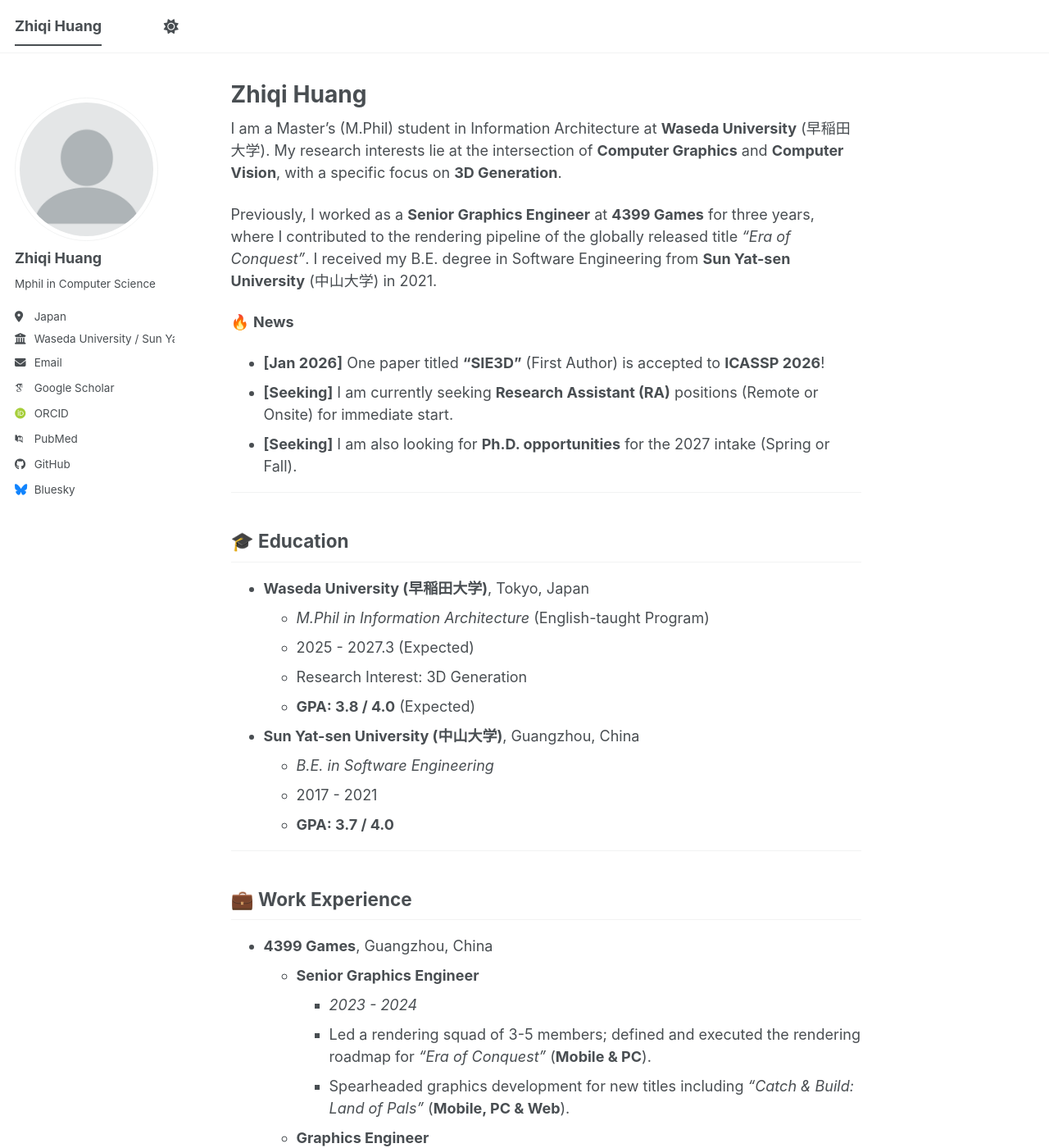
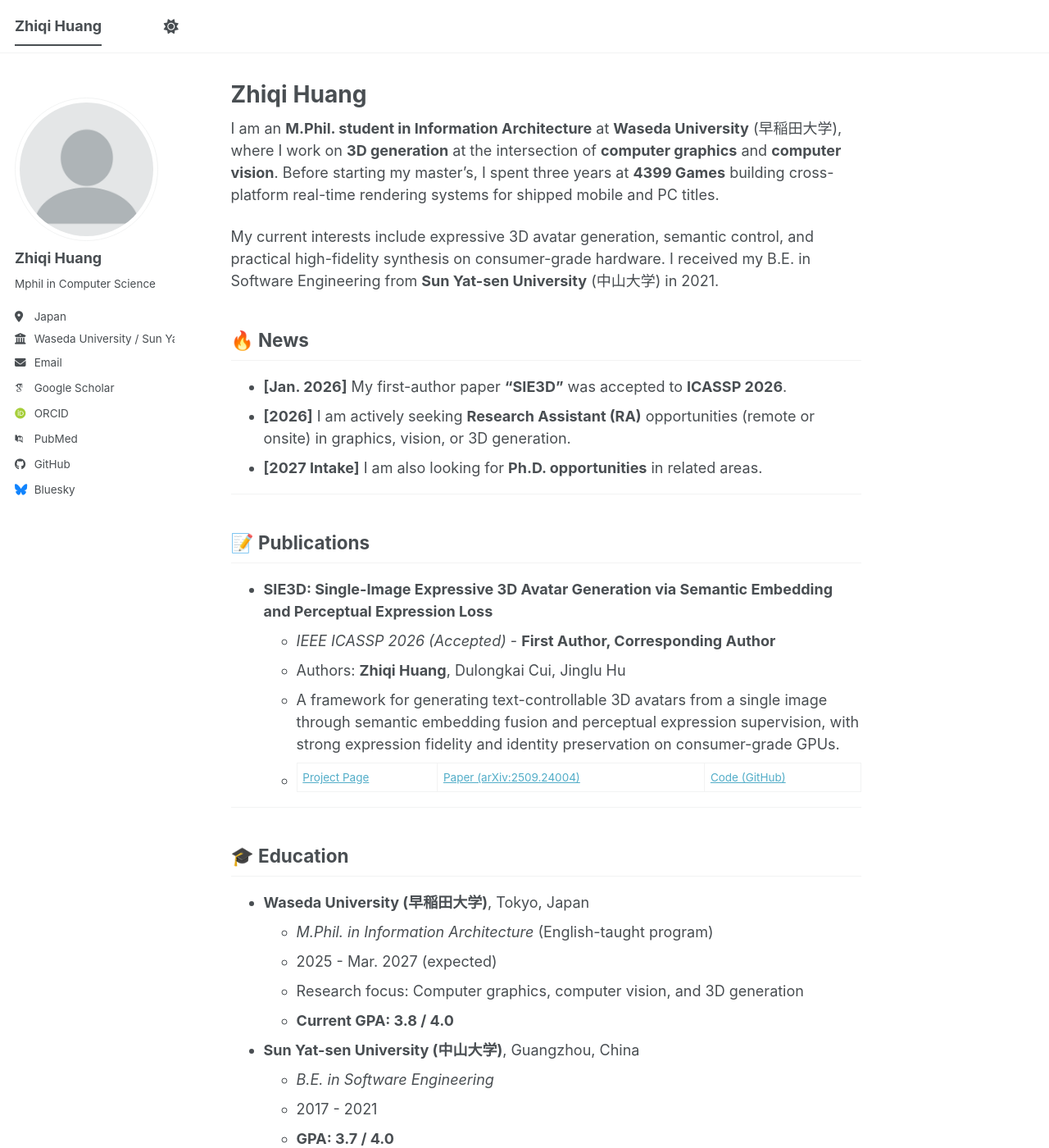
Before and after one commit to huang-zhiqi/huang-zhiqi.github.io, a Jekyll site: the page built from _pages/about.md, in a window 1280 px wide and 1400 px high. Shown: the whole window at 82% size. Built offline with Jekyll 4.4.1, drawn with Linux system fonts in a browser that asks for light colours; some web fonts are replaced; a script bundle is joined from its source files by our own code; library files that are not in the unit come from our copies; some of the changed text lies outside the part shown.

Commit message:
GPT 5.4优化简历

```diff
--- a/_pages/about.md
+++ b/_pages/about.md
@@ -8,24 +8,35 @@
   - /about.html
 ---
 
-I am a Master's (M.Phil) student in Information Architecture at **Waseda University** (早稲田大学). My research interests lie at the intersection of **Computer Graphics** and **Computer Vision**, with a specific focus on **3D Generation**.
+I am an **M.Phil. student in Information Architecture** at **Waseda University** (早稲田大学), where I work on **3D generation** at the intersection of **computer graphics** and **computer vision**. Before starting my master's, I spent three years at **4399 Games** building cross-platform real-time rendering systems for shipped mobile and PC titles.
 
-Previously, I worked as a **Senior Graphics Engineer** at **4399 Games** for three years, where I contributed to the rendering pipeline of the globally released title *"Era of Conquest"*. I received my B.E. degree in Software Engineering from **Sun Yat-sen University** (中山大学) in 2021.
+My current interests include expressive 3D avatar generation, semantic control, and practical high-fidelity synthesis on consumer-grade hardware. I received my B.E. in Software Engineering from **Sun Yat-sen University** (中山大学) in 2021.
 
-🔥 **News**
-*   **[Jan 2026]** One paper titled **"SIE3D"** (First Author) is accepted to **ICASSP 2026**!
-*   **[Seeking]** I am currently seeking **Research Assistant (RA)** positions (Remote or Onsite) for immediate start.
-*   **[Seeking]** I am also looking for **Ph.D. opportunities** for the 2027 intake (Spring or Fall).
+## 🔥 News
+
+* **[Jan. 2026]** My first-author paper **"SIE3D"** was accepted to **ICASSP 2026**.
+* **[2026]** I am actively seeking **Research Assistant (RA)** opportunities (remote or onsite) in graphics, vision, or 3D generation.
+* **[2027 Intake]** I am also looking for **Ph.D. opportunities** in related areas.
+
+---
+
+## 📝 Publications
+
+* **SIE3D: Single-Image Expressive 3D Avatar Generation via Semantic Embedding and Perceptual Expression Loss**
+  * *IEEE ICASSP 2026 (Accepted)* - **First Author, Corresponding Author**
+  * Authors: **Zhiqi Huang**, Dulongkai Cui, Jinglu Hu
+  * A framework for generating text-controllable 3D avatars from a single image through semantic embedding fusion and perceptual expression supervision, with strong expression fidelity and identity preservation on consumer-grade GPUs.
+  * [Project Page](https://huang-zhiqi.github.io/SIE3D/) | [Paper (arXiv:2509.24004)](https://arxiv.org/abs/2509.24004) | [Code (GitHub)](https://github.com/huang-zhiqi/SIE3D)
 
 ---
 
 ## 🎓 Education
 
 * **Waseda University (早稲田大学)**, Tokyo, Japan
-  * *M.Phil in Information Architecture* (English-taught Program)
-  * 2025 - 2027.3 (Expected)
-  * Research Interest: 3D Generation
-  * **GPA: 3.8 / 4.0** (Expected)
+  * *M.Phil. in Information Architecture* (English-taught program)
+  * 2025 - Mar. 2027 (expected)
+  * Research focus: Computer graphics, computer vision, and 3D generation
+  * **Current GPA: 3.8 / 4.0**
 
 * **Sun Yat-sen University (中山大学)**, Guangzhou, China
   * *B.E. in Software Engineering*
@@ -39,22 +50,11 @@
 * **4399 Games**, Guangzhou, China
   * **Senior Graphics Engineer**
     * *2023 - 2024*
-    * Led a rendering squad of 3-5 members; defined and executed the rendering roadmap for *"Era of Conquest"* (**Mobile & PC**).
-    * Spearheaded graphics development for new titles including *"Catch & Build: Land of Pals"* (**Mobile, PC & Web**).
+    * Led a rendering team of 3-5 engineers and owned the rendering roadmap for *"Era of Conquest"* across **mobile** and **PC** platforms.
+    * Drove graphics development for new projects including *"Catch & Build: Land of Pals"* across **mobile**, **PC**, and **web**.
   * **Graphics Engineer**
     * *2021 - 2023*
-    * Engineered the rendering pipeline for *"Era of Conquest"*; focused on **cross-platform** shader optimization, PBR rendering, and performance profiling.
-
----
-
-## 📝 Publications
-
-* **SIE3D: Single-Image Expressive 3D Avatar Generation via Semantic Embedding and Perceptual Expression Loss**
-  * *IEEE ICASSP 2026 (Accepted)* — **First Author, Corresponding Author**
-  * Authors: **Zhiqi Huang**, Dulongkai Cui, Jinglu Hu
-
-> **Highlight:** We propose **SIE3D**, a framework for generating text-controllable 3D avatars from a single image. By introducing a novel **semantic embedding fusion** and a **perceptual expression loss**, we achieve state-of-the-art expression fidelity and identity preservation on consumer-grade GPUs.
-[Project Page](https://huang-zhiqi.github.io/SIE3D/) | [Paper (arXiv:2509.24004)](https://arxiv.org/abs/2509.24004) | [Code (GitHub)](https://github.com/huang-zhiqi/SIE3D)
+    * Built and maintained the rendering pipeline for *"Era of Conquest"*, with a focus on **cross-platform** shader optimization, **physically based rendering**, and performance profiling.
 
 ---
 
```
Also changed, not shown: other parts of _pages/about.md (+1 -1 lines).
